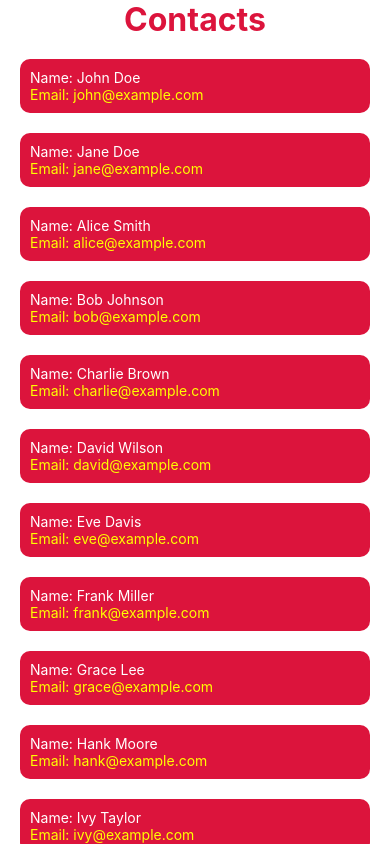
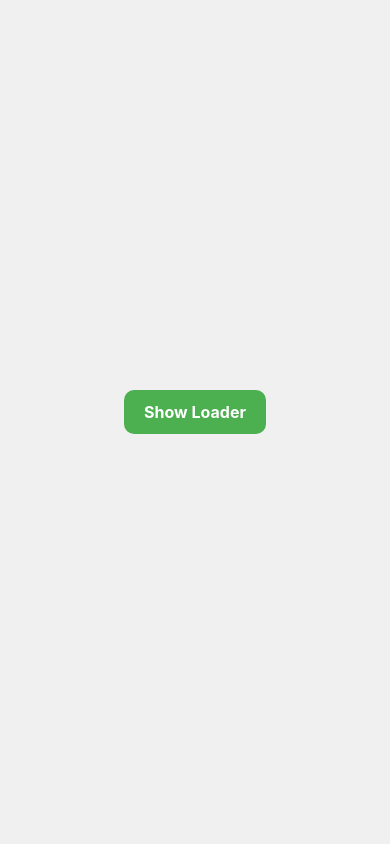
Before and after one commit to anonys6/react-native, a React Native app: screen / in a window 390 px wide. Built offline with nearby package versions, Linux system fonts and the light colour scheme.

Commit message:
adding grid and loader

```diff
--- a/App.jsx
+++ b/App.jsx
@@ -12,6 +12,8 @@ import FlatListScreen from './src/components/FlatListScreen';
 import SectionListScreen from './src/components/SectionListScreen';
 import Login from './src/components/Login';
 import ContactListScreen from './src/screens/ContactList/ContactListScreen';
+import Grid from './src/components/Grid';
+import Loader from './src/components/Loader';
 
 const App = () => {
   return (
@@ -26,14 +28,16 @@ const App = () => {
       {/* <FlatListScreen /> */}
       {/* <SectionListScreen /> */}
       {/* <Login /> */}
-      <ContactListScreen />
+      {/* <ContactListScreen /> */}
+      {/* <Grid /> */}
+      <Loader />
     </View>
   );
 };
 const styles = StyleSheet.create({
   container: {
     flex: 1,
-    justifyContent: 'center', // Center vertically
+
   },
 });
 
--- /dev/null
+++ b/src/components/Grid.jsx
@@ -0,0 +1,73 @@
+import { View, Text, ScrollView, StyleSheet } from 'react-native';
+import React from 'react';
+
+const data = [
+    { id: 1, title: 'Item 1' },
+    { id: 2, title: 'Item 2' },
+    { id: 3, title: 'Item 3' },
+    { id: 4, title: 'Item 4' },
+    { id: 5, title: 'Item 5' },
+    { id: 6, title: 'Item 6' },
+    { id: 7, title: 'Item 7' },
+    { id: 8, title: 'Item 8' },
+    { id: 9, title: 'Item 9' },
+    { id: 10, title: 'Item 10' },
+    { id: 11, title: 'Item 11' },
+    { id: 12, title: 'Item 12' },
+    { id: 13, title: 'Item 13' },
+    { id: 14, title: 'Item 14' },
+];
+
+const Grid = () => {
+    return (
+        <View style={styles.mainContainer}>
+            <Text style={styles.heading}>Grid</Text>
+            <ScrollView contentContainerStyle={styles.container}>
+                {
+                    data.map((item) => (
+                        <View key={item.id} style={styles.gridItem}>
+                            <Text style={styles.itemText}>{item.title}</Text>
+                        </View>
+                    ))
+                }
+            </ScrollView>
+        </View>
+    );
+};
+
+const styles = StyleSheet.create({
+    mainContainer: {
+        flex: 1,
+        backgroundColor: '#f8f9fa',
+    },
+    heading: {
+        fontSize: 24,
+        fontWeight: 'bold',
+        textAlign: 'center',
+        marginVertical: 20,
+        color: '#000',
+    },
+    container: {
+        flexDirection: 'row',
+        flexWrap: 'wrap',
+        justifyContent: 'space-between',
+        padding: 10,
+    },
+    gridItem: {
+        backgroundColor: '#ff6f61',
+        padding: 20,
+        marginBottom: 10,
+        width: '48%',
+        height: 100,
+        borderRadius: 15,
+        alignItems: 'center',
+        justifyContent: 'center',
+    },
+    itemText: {
+        color: '#fff',
+        fontSize: 18,
+        fontWeight: '700',
+        textTransform: 'uppercase',
+    },
+});
+export default Grid;
--- /dev/null
+++ b/src/components/Loader.jsx
@@ -0,0 +1,64 @@
+
+import { View, Text, ActivityIndicator, TouchableOpacity, StyleSheet } from 'react-native';
+import React, { useState } from 'react';
+
+const Loader = () => {
+    const [loading, setLoading] = useState(false);
+    const toggleLoader = () => {
+        setLoading(!loading);
+    };
+    return (
+        <View style={styles.container}>
+            {/* <ActivityIndicator size="large" color="#4CAF50" /> */}
+            <TouchableOpacity style={styles.button} onPress={toggleLoader}>
+                <Text style={styles.buttonText}>{loading ? 'Hide Loader' : 'Show Loader'}</Text>
+            </TouchableOpacity>
+            {
+                loading && (
+                    <View style={styles.loaderContainer}>
+                        <ActivityIndicator size="large" color="#4CAF50" />
+                        <Text style={styles.loadingText}>Loading...</Text>
+                    </View>
+                )
+            }
+        </View>
+    );
+};
+
+export default Loader;
+const styles = StyleSheet.create({
+    container: {
+        flex: 1,
+        justifyContent: 'center',
+        alignItems: 'center',
+        backgroundColor: '#f0f0f0',
+    },
+    button: {
+        paddingVertical: 12,
+        paddingHorizontal: 20,
+        backgroundColor: '#4CAF50',
+        borderRadius: 10,
+        marginBottom: 20,
+    },
+    buttonText: {
+        color: '#fff',
+        fontSize: 16,
+        fontWeight: '700',
+    },
+    loaderContainer: {
+        width: 120,
+        height: 120,
+        backgroundColor: '#fff',
+        borderRadius: 12,
+        justifyContent: 'center',
+        alignItems: 'center',
+        shadowColor: '#000',
+        elevation: 5,
+    },
+    loadingText: {
+        marginTop: 10,
+        fontSize: 16,
+        color: '#4CAF50',
+        fontWeight: '600',
+    },
+});
```
